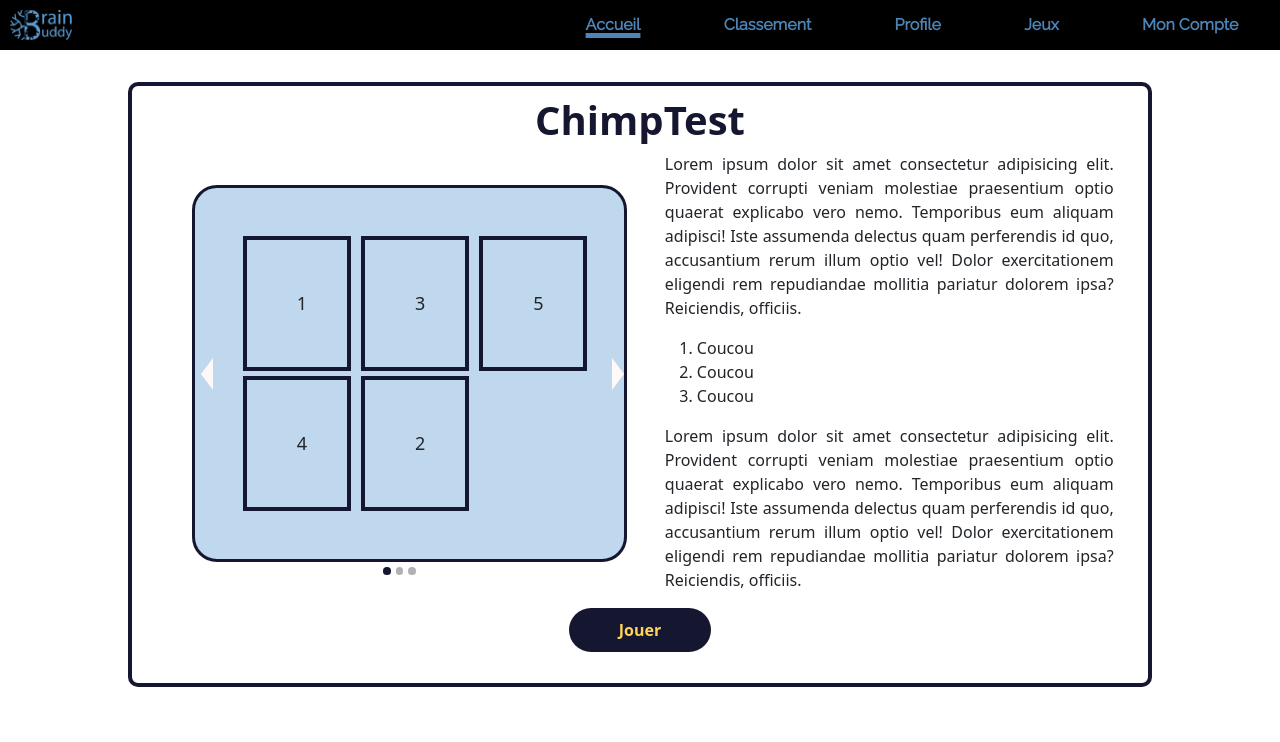
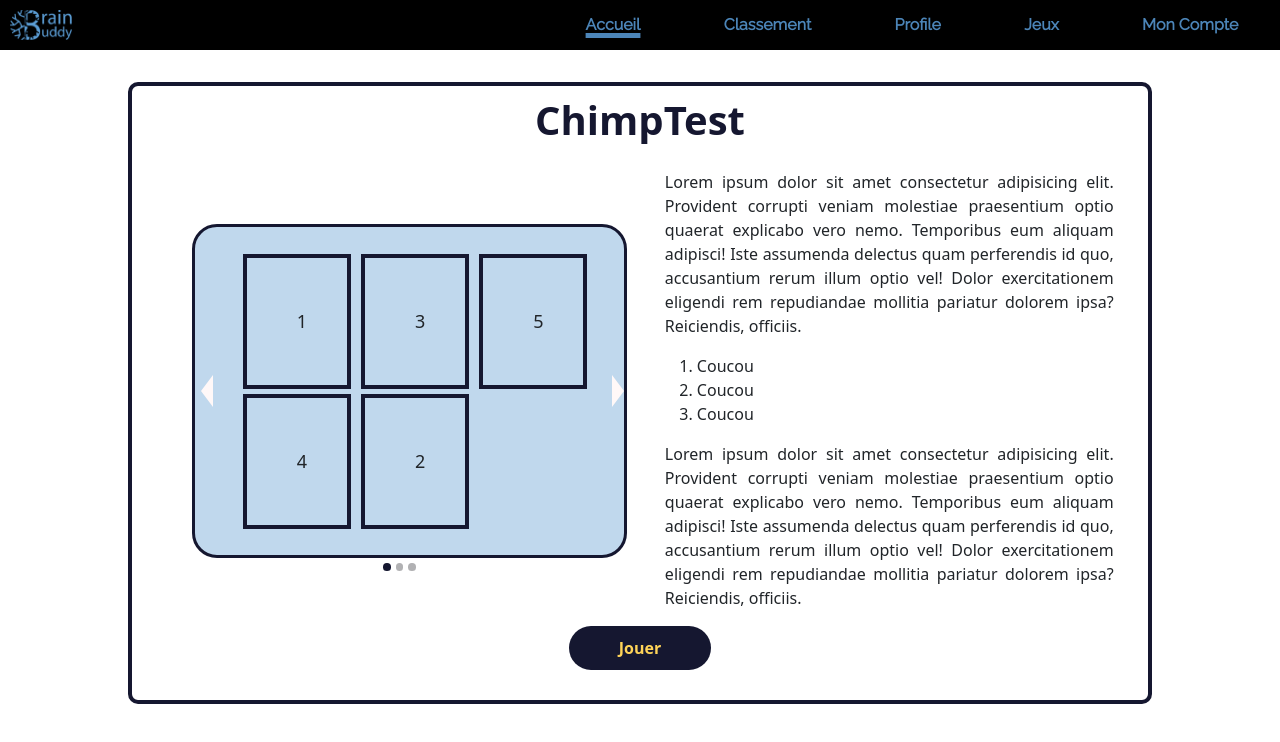
Before and after one commit to Xenus3/FrontEndBrainBuddy, an Angular app: page /app-monkey-test-tutoriel in a window 1280 px wide. Shown: the top 742 px of the page. Built offline with nearby package versions, Linux system fonts and the light colour scheme.

Commit message:
CSS improvement of elements display suite

```diff
--- a/src/app/components/monkey-test-tutoriel/monkey-test-tutoriel.component.scss
+++ b/src/app/components/monkey-test-tutoriel/monkey-test-tutoriel.component.scss
@@ -9,6 +9,8 @@
 
 h1 {
     margin-top: 1%;
+    margin-bottom: 2.5%;
+    font-weight: bold;
     font-weight: bold;
     color: #151730;
 }
@@ -112,8 +114,8 @@ button:active {
     display: flex;
     align-items: center;
     border-radius: 10px;
-    padding-top: 10%;
-    padding-bottom: 10%;
+    padding-top: 5%;
+    padding-bottom: 5%;
 }
 
 .vignette1 {
```
